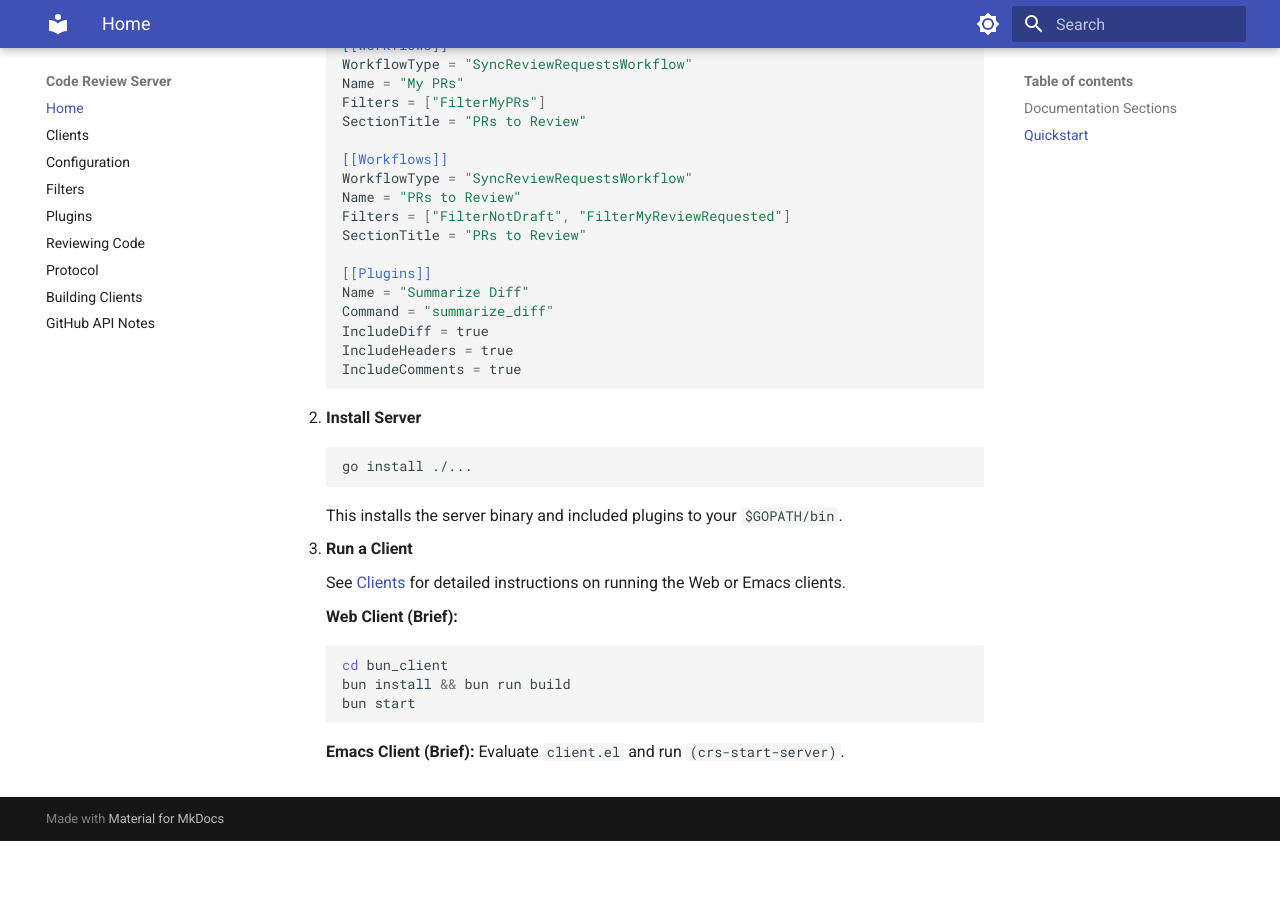
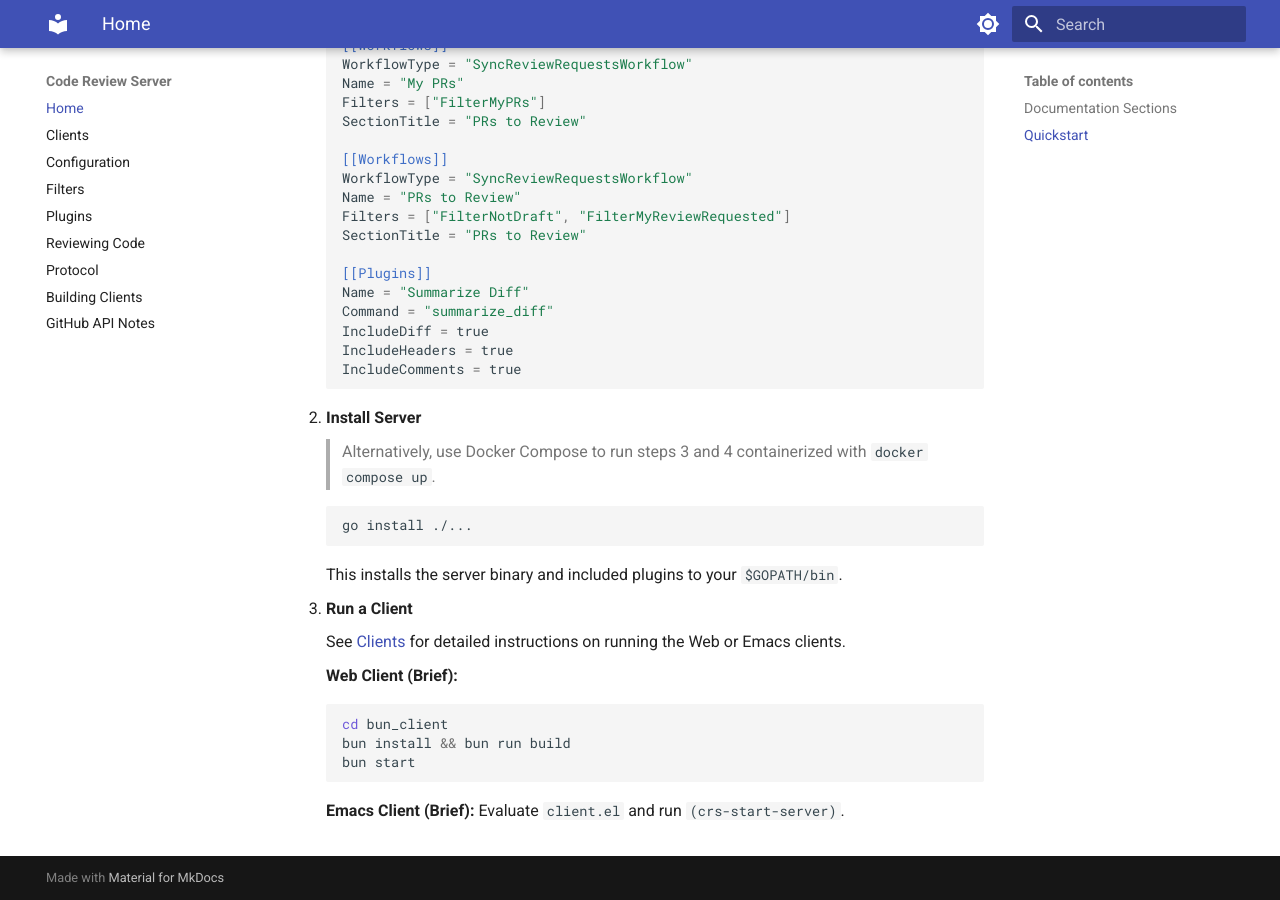
Before and after one commit to C-Hipple/code-review-server, an MkDocs documentation site: the page built from docs/index.md, in a window 1280 px wide and 900 px high, scrolled down 1967 px. Built offline with MkDocs 1.6.1 and Material for MkDocs 9.7.7, drawn with Linux system fonts in a browser that asks for light colours; before the commit the page ends 2808 px from its top, so only the background shows below that.

````diff
--- a/docs/index.md
+++ b/docs/index.md
@@ -59,6 +59,8 @@ code-review-server is a service which runs highly configurable workflows to load
 
 3.  **Install Server**
 
+    >  Alternatively, use Docker Compose to run steps 3 and 4 containerized with `docker compose up`.
+
     ```bash
     go install ./...
     ```
````
Also changed, not shown: README.md (+2 -0 lines).
